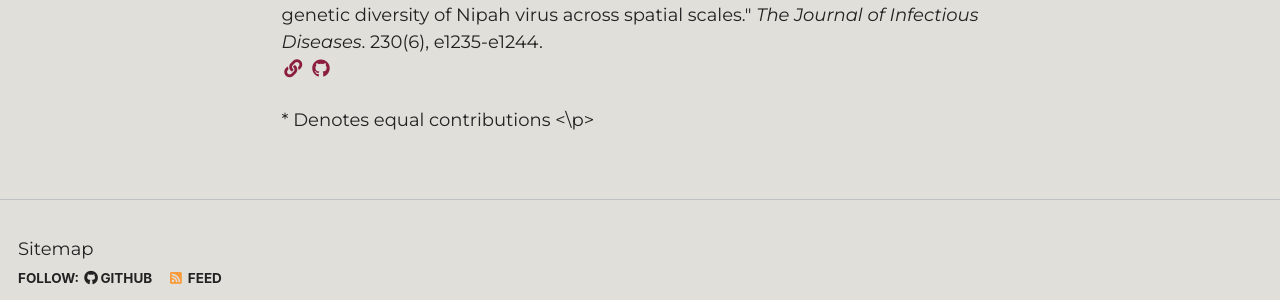
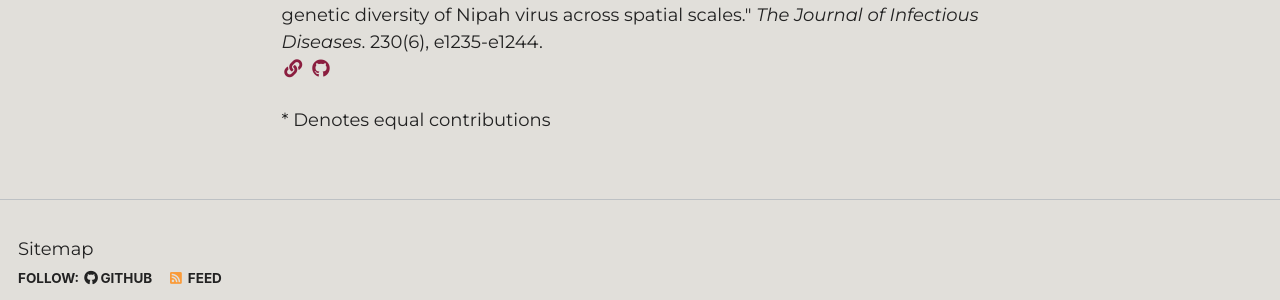
Before and after one commit to ocortesazuero/ocortesazuero.github.io, a Jekyll site: the page built from _pages/publications.md, in a window 1280 px wide and 900 px high, scrolled down 2056 px. Shown: the part 545-845 px from the top of the window. Built offline with Jekyll 4.4.1, drawn with Linux system fonts in a browser that asks for light colours; some web fonts are replaced.

```diff
--- a/_pages/publications.md
+++ b/_pages/publications.md
@@ -15,4 +15,4 @@ author_profile: true
   {% include archive-single.html %}
 {% endfor %}
 
-<p>* Denotes equal contributions <\p>
+<p>* Denotes equal contributions </p>
```
